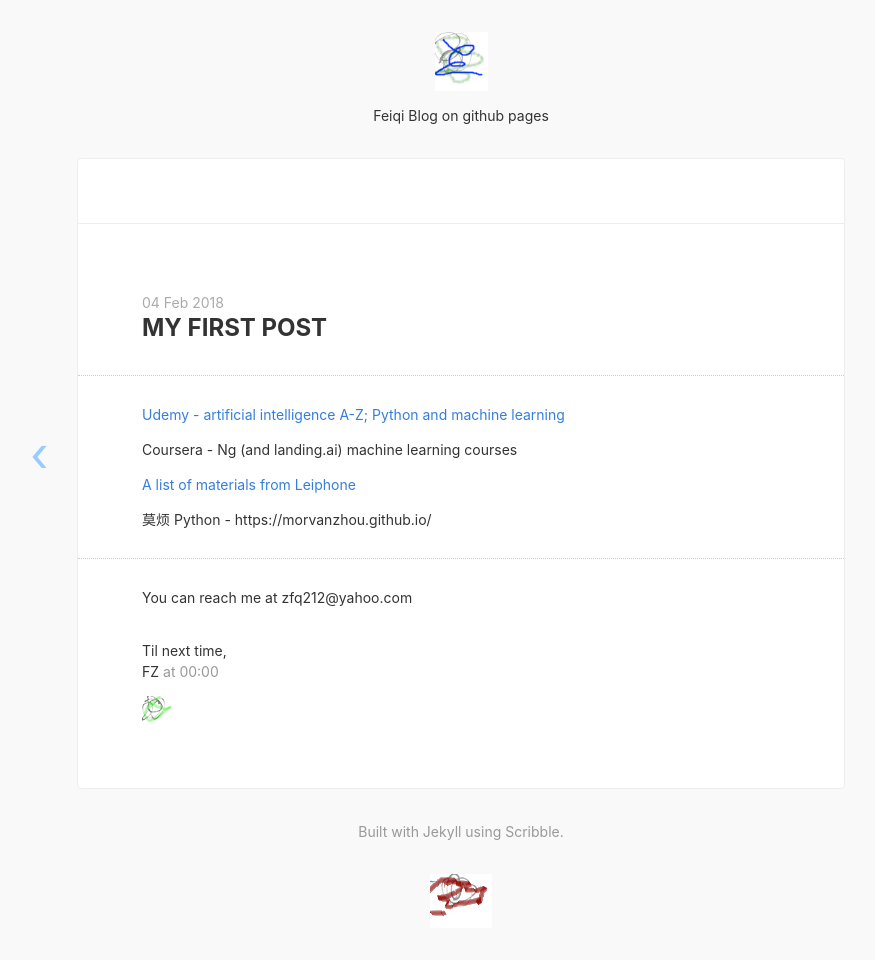
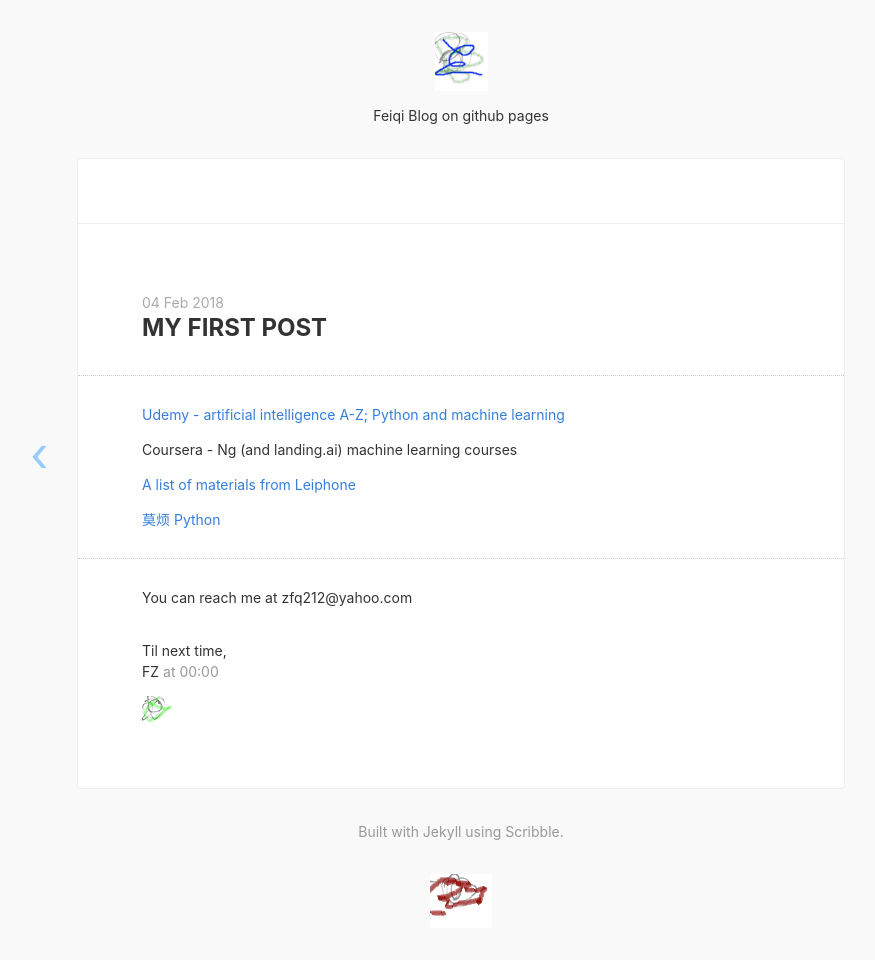
Before and after one commit to zfq212git/zfq212git.github.io, a Jekyll site: the page built from _posts/2018-02-04-test1-firstPost.md, in a window 1280 px wide. Shown: the whole page, without its empty margins (179-1054 px from the left). Built offline with Jekyll 4.4.1, drawn with Linux system fonts in a browser that asks for light colours; nearby versions of some CDN libraries.

Commit message:
Update 2018-02-04-test1-firstPost.md

```diff
--- a/_posts/2018-02-04-test1-firstPost.md
+++ b/_posts/2018-02-04-test1-firstPost.md
@@ -11,7 +11,7 @@ Coursera - Ng (and landing.ai) machine learning courses
 
 [A list of materials from Leiphone](https://www.leiphone.com/news/201801/pM48Ekleds2b6j5i.html)
 
-莫烦 Python - https://morvanzhou.github.io/
+[莫烦 Python](https://morvanzhou.github.io/)
 
 ---
 
```
